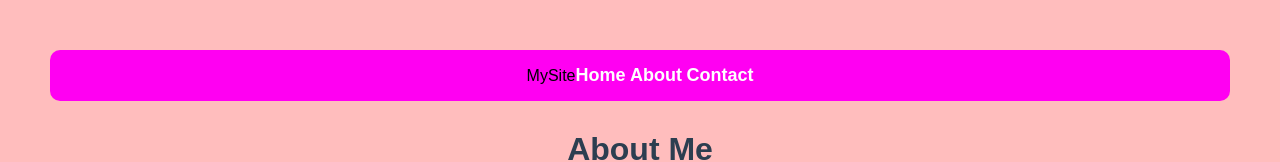
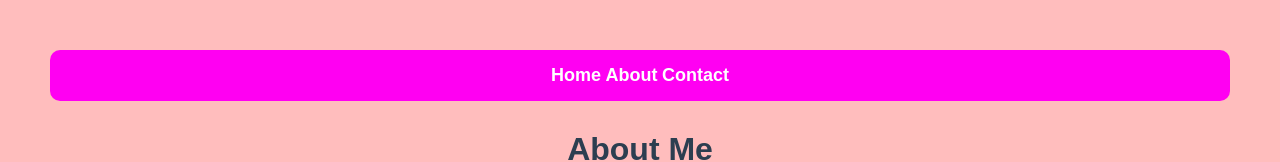
Before and after one commit to pzul94/my-portfolio, a website: page about.html in a window 1280 px wide. Shown: the top 162 px of the page. Drawn offline with Linux system fonts and the light colour scheme.

Commit message:
Fix about and contact html anomaly

```diff
--- a/about.html
+++ b/about.html
@@ -7,7 +7,7 @@
 <body>
   <nav>
   <div class="nav-container">
-    <div class="logo">MySite</div>
+
 
     <div class="menu-toggle" id="menu-toggle">&#9776;</div>
 
```
Also changed, not shown: contact.html (+1 -1 lines).
